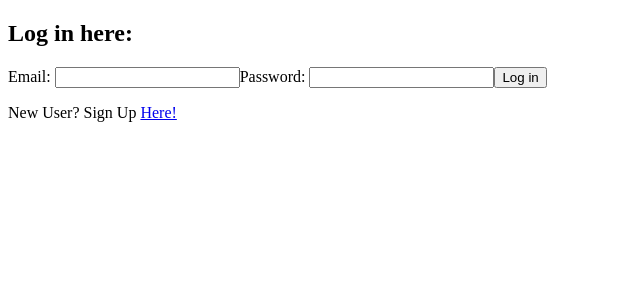
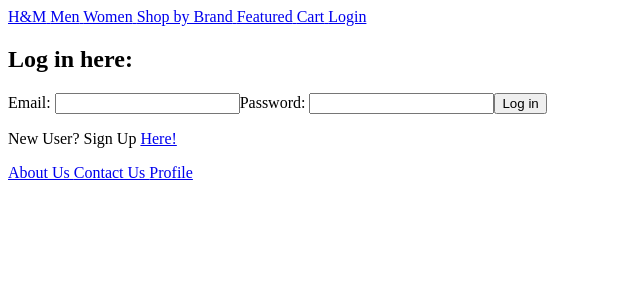
Before and after one commit to HoursAndMinutes/hours-and-minutes, a React (Vite) app in the folder client/: page /login in a window 1280 px wide. Shown: the top 300 px of the page, without its empty margins (0-640 px from the left). Built offline with nearby package versions, Linux system fonts and the light colour scheme.

Commit message:
updatednavbar & loginform

```diff
--- a/client/src/App.jsx
+++ b/client/src/App.jsx
@@ -26,7 +26,7 @@ const App = () => {
 
   return (
     <section>
-      {!token ? <LogIn setToken = {setToken}/> :
+      {/* {!token ? <LogIn setToken = {setToken}/> :   */}
       <>
       <NavBar token = {token} setToken = {setToken} />
         <Routes>
@@ -36,7 +36,7 @@ const App = () => {
           <Route path='/cart' element={<Cart />}/>
           <Route path='/checkout' element={<Checkout />}/>
           <Route path='/contact' element={<Contact />}/>
-          {/* <Route path='/login' element={<LogIn />}/> */}
+          <Route path='/login' element={<LogIn setToken={setToken}/>}/>
           <Route path='/profile' element={<Profile />}/>
           <Route path='/shop' element={<Shop />}/>
           <Route path='/signup' element={<SignUp />}/>
@@ -44,7 +44,8 @@ const App = () => {
           <Route path='/brands' element={<BrandsDetails />}/>
         </Routes>
       <Footer />
-      </> }
+      </>
+      {/* } */}
     </section>
   );
 };
--- a/client/src/components/LogInForm.jsx
+++ b/client/src/components/LogInForm.jsx
@@ -1,5 +1,4 @@
 import { useState } from "react";
-import { useLocation } from "react-router-dom";
 import { useNavigate } from "react-router-dom";
 
 const LogInForm = ({setToken}) => {
@@ -18,8 +17,6 @@ const LogInForm = ({setToken}) => {
       body: JSON.stringify({ email, password }),
     });
     const resultToken = await result.json();
-    console.log(resultToken)
-    console.log(setToken)
     setToken(resultToken.token)
     localStorage.setItem("logintoken",resultToken.token)
     navigate('/')
--- a/client/src/components/NavBar.jsx
+++ b/client/src/components/NavBar.jsx
@@ -1,22 +1,20 @@
 import { Link } from "react-router-dom";
-import { useNavigate } from "react-router-dom";
 
-const NavBar = ({setToken}) => {
-    const navigate = useNavigate()
+const NavBar = ({setToken, token}) => {
   return (
     <header>
       <nav>
         <Link className="navLink" to="/">
           {" "}
-          Hours and Minutes{" "}
+          H&M{" "}
         </Link>
         <Link className="navLink" to="/shop?type=men">
           {" "}
-          Men's{" "}
+          Men{" "}
         </Link>
         <Link className="navLink" to="/shop?type=women">
           {" "}
-          Women's{" "}
+          Women{" "}
         </Link>
         <Link className="navLink" to="/shop?type=brand">
           {" "}
@@ -26,25 +24,34 @@ const NavBar = ({setToken}) => {
           {" "}
           Featured{" "}
         </Link>
-        <Link className="navLink" to="/profile">
-          {" "}
-          Profile{" "}
-        </Link>
-        {/* <Link className="navLink" to="/login" state={{token : token}}>
-          {" "}
-          Login{" "}
-        </Link> */}
         <Link className="navLink" to="/cart">
           {" "}
           Cart{" "}
         </Link>
-
-        <Link className="navLink"  onClick={() => {localStorage.removeItem("logintoken")
-        setToken("")
-        navigate('/')}}>
-          {" "}
-          Sign Out{" "}
-        </Link>
+        {token ? (
+          <div>
+            <Link className="navLink" to="/profile">
+              {" "}
+              Profile{" "}
+            </Link>
+            <Link
+              className="navLink"
+              to="/"
+              onClick={() => {
+                localStorage.removeItem("logintoken");
+                setToken("");
+              }}
+            >
+              {" "}
+              Sign Out{" "}
+            </Link>
+          </div>
+        ) : (
+            <Link className="navLink" to="/login" state={{ token: token }}>
+              {" "}
+              Login{" "}
+            </Link>
+        )}
       </nav>
     </header>
   );
--- a/client/src/pages/Home.jsx
+++ b/client/src/pages/Home.jsx
@@ -6,7 +6,7 @@ import { useNavigate } from 'react-router-dom';
 const Home = () => {
 
     return (
-        <body>
+        <section>
             <FeaturedWatch />
             <section>
                 <section id="men">
@@ -43,7 +43,7 @@ const Home = () => {
                 <p>Popular Watches</p>
             </section>
             <ShopDetails />
-        </body>
+        </section>
     )
 };
 
```
Also changed, not shown: 2 other files (tests, documents, lock files or other folders).
